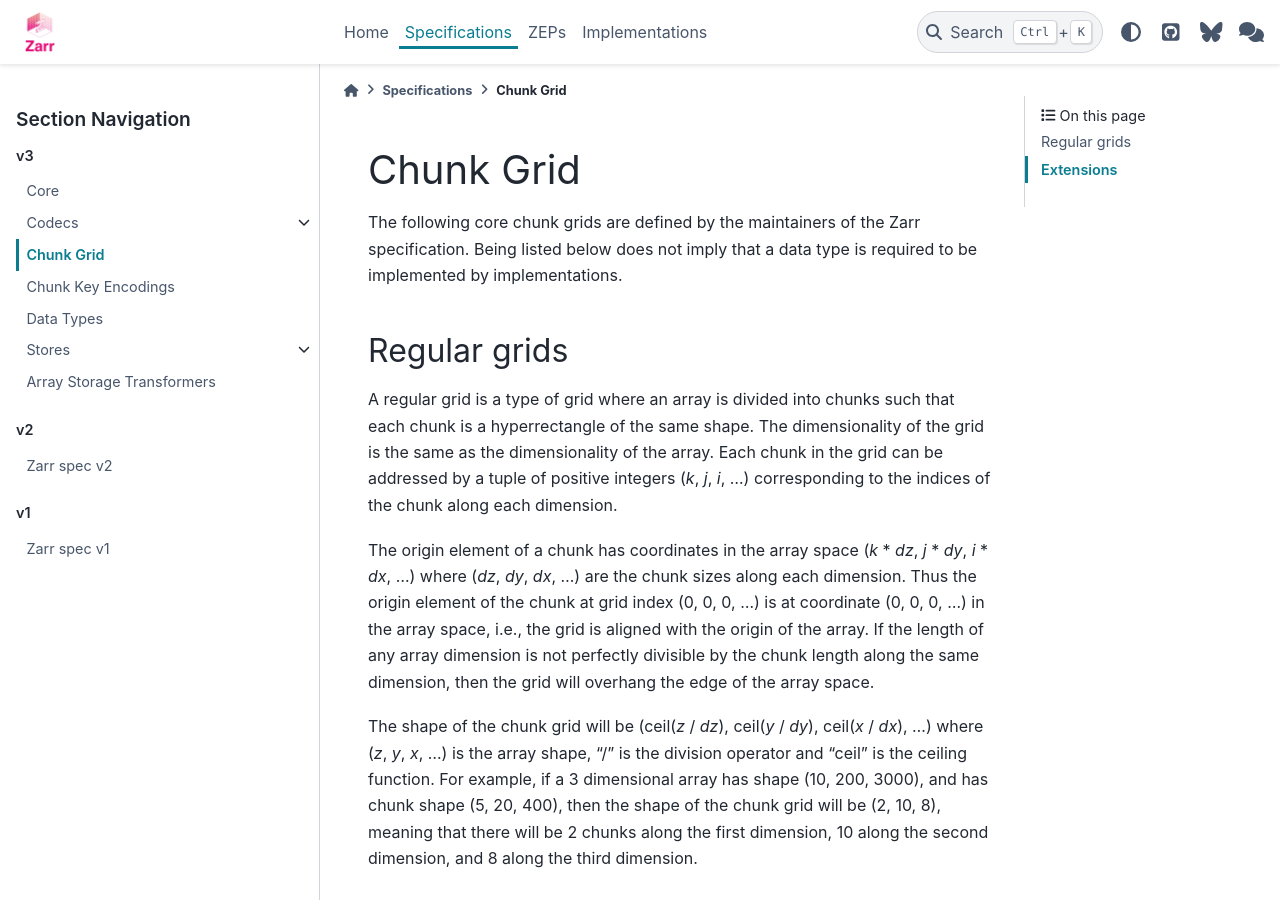
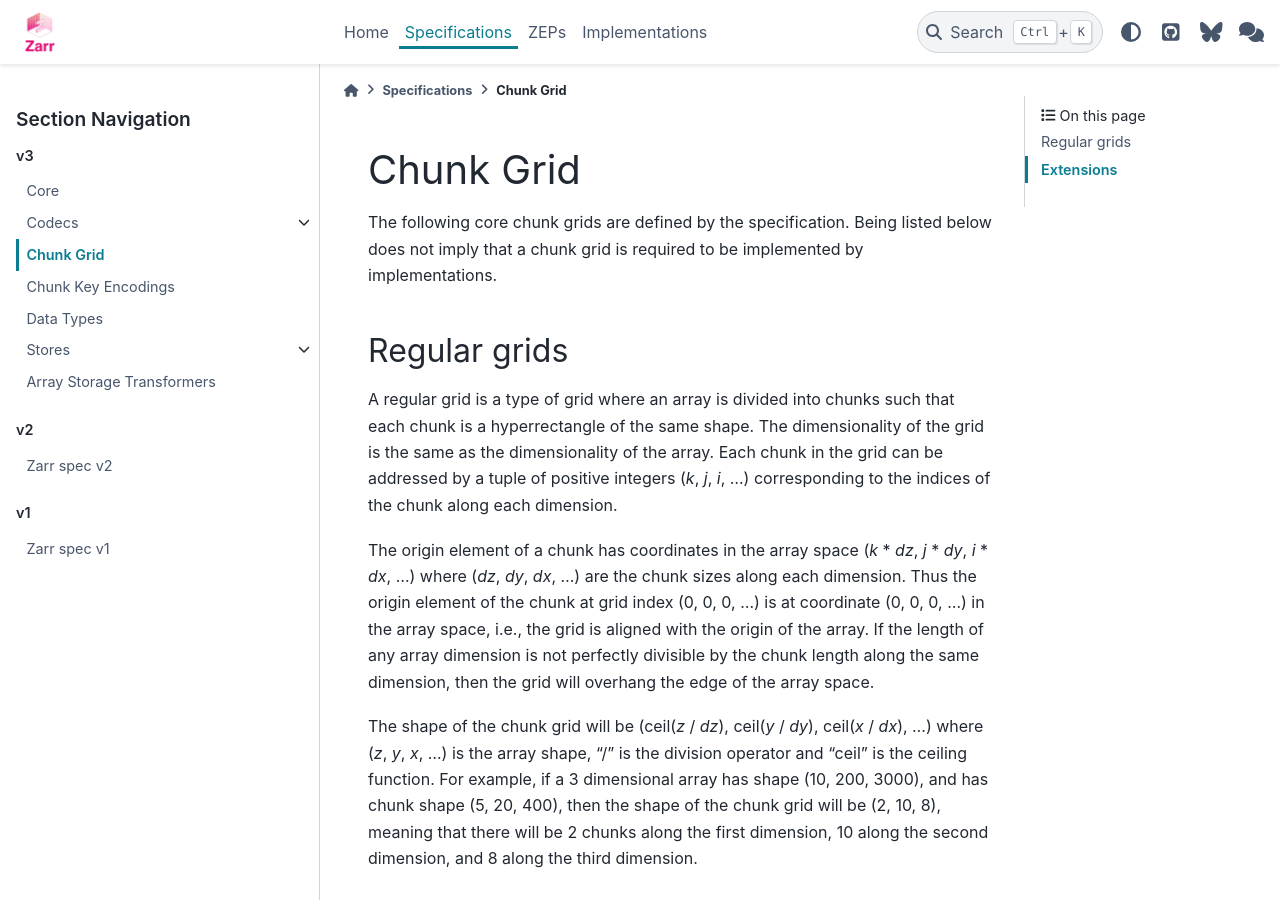
Before and after one commit to zarr-developers/zarr-specs, a Sphinx documentation site: the page built from docs/v3/chunk-grid.rst, in a window 1280 px wide and 900 px high. Built offline with Sphinx 7.4.7 and the PyData theme 0.15.4, drawn with Linux system fonts in a browser that asks for light colours.

Commit message:
Simplify subpage headers

```diff
--- a/docs/v3/array-storage-transformers.rst
+++ b/docs/v3/array-storage-transformers.rst
@@ -18,8 +18,8 @@ Array Storage Transformers
 
    array-storage-transformers/*/*
 
-Currently, no core storage transformers are defined by the maintainers of
-the Zarr specification. Being listed below does not imply that a transformer is
+Currently, no core storage transformers are defined by specification.
+Being listed below does not imply that a transformer is
 required to be implemented by implementations.
 
 Extensions
--- a/docs/v3/chunk-grid.rst
+++ b/docs/v3/chunk-grid.rst
@@ -4,8 +4,8 @@
 Chunk Grid
 ==========
 
-The following core chunk grids are defined by the maintainers of
-the Zarr specification. Being listed below does not imply that a data type is
+The following core chunk grids are defined by the specification.
+Being listed below does not imply that a chunk grid is
 required to be implemented by implementations.
 
 Regular grids
--- a/docs/v3/chunk-key-encoding.rst
+++ b/docs/v3/chunk-key-encoding.rst
@@ -4,8 +4,8 @@
 Chunk Key Encodings
 ===================
 
-The following core chunk key encodings are defined by the maintainers of
-the Zarr specification. Being listed below does not imply that a chunk key encoding is
+The following core chunk key encodings are defined by the specification.
+Being listed below does not imply that a chunk key encoding is
 required to be implemented by implementations.
 
 Core chunk key encodings
--- a/docs/v3/codecs.rst
+++ b/docs/v3/codecs.rst
@@ -4,8 +4,8 @@
 Codecs
 ======
 
-The following documents specify core codecs which are defined by the maintainers
-of the Zarr specification. Being listed below does not imply that a codec is
+The following documents specify core codecs which are defined by the specification.
+Being listed below does not imply that a codec is
 required to be implemented by all implementations.
 
 .. toctree::
--- a/docs/v3/data-types.rst
+++ b/docs/v3/data-types.rst
@@ -4,8 +4,8 @@
 Data Types
 ==========
 
-The following core data types are defined by the maintainers of
-the Zarr specification. Being listed below does not imply that a data type is
+The following core data types are defined by the specification.
+Being listed below does not imply that a data type is
 required to be implemented by implementations.
 
 Core data types
--- a/docs/v3/stores.rst
+++ b/docs/v3/stores.rst
@@ -4,7 +4,7 @@
 Stores
 ======
 
-The following documents specify core stores which are defined by the maintainers of the Zarr specification.
+The following documents specify core stores which are defined the specification.
 Being listed below does not imply that a store is required to be implemented by all implementations.
 
 .. toctree::
```
